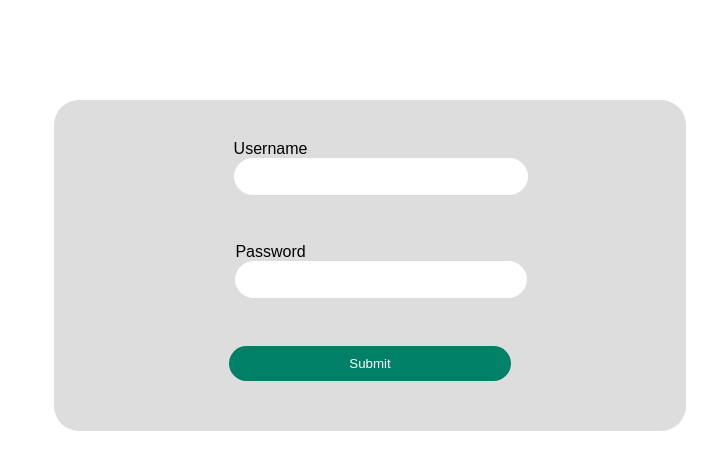
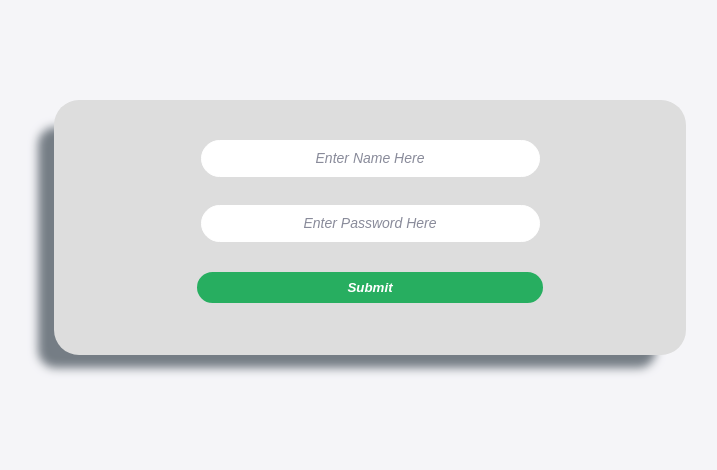
Before and after one commit to NamalTharindu97/Tea-Factory, a React (Create React App) app in the folder frontend/: page / in a window 1280 px wide. Shown: the top 470 px of the page, without its empty margins (270-987 px from the left). Built offline with nearby package versions, Linux system fonts and the light colour scheme.

Commit message:
validation formik and add more css to login

```diff
--- a/frontend/package.json
+++ b/frontend/package.json
@@ -7,13 +7,15 @@
     "@testing-library/react": "^13.4.0",
     "@testing-library/user-event": "^13.5.0",
     "axios": "^1.3.5",
+    "formik": "^2.2.9",
     "jwt-decode": "^3.1.2",
     "nodemon": "^2.0.22",
     "react": "^18.2.0",
     "react-dom": "^18.2.0",
     "react-router-dom": "^6.10.0",
     "react-scripts": "5.0.1",
-    "web-vitals": "^2.1.4"
+    "web-vitals": "^2.1.4",
+    "yup": "^1.1.1"
   },
   "scripts": {
     "start": "react-scripts start",
--- a/frontend/src/pages/login/login.css
+++ b/frontend/src/pages/login/login.css
@@ -1,63 +1,9 @@
 @import url(../../asserts/Theme.css);
-:root {
-  /* COLORS */
-  --primary: #27ae60;
-  --transparentPrimray: rgba(227, 120, 75, 0.4);
-  --DarkSpringGreen: #008066;
-  --VividSpringGreen: #00ffa8;
-  --LightGreen1: #16ff00;
-  --LightGreen2: #b4ff9f;
-  --red: #ff1717;
-  --blue: #0064c0;
-  --darkBlue: #111a2c;
-  --darkGray: #525c67;
-  --darkGray2: #757d85;
-  --gray: #898b9a;
-  --gray2: #bbbdc1;
-  --gray3: #cfd0d7;
-  --lightGray1: #dddddd;
-  --lightGray2: #f5f5f8;
-  --white2: #fbfbfb;
-  --white: #ffffff;
-  --black: #000000;
 
-  /* TRANSPARENT COLORS */
-  --transparent: transparent;
-  --transparentBlack1: rgba(0, 0, 0, 0.1);
-  --transparentBlack7: rgba(0, 0, 0, 0.7);
+body {
+  background-color: var(--lightGray2);
+}
 
-  /* SIZES */
-  --base: 8px;
-  --font: 14px;
-  --radius: 12px;
-  --padding: 24px;
-
-  /* FONTS */
-  --largeTitleFont: "Poppins-Black", sans-serif;
-  --h1Font: "Poppins-Bold", sans-serif;
-  --h2Font: "Poppins-Bold", sans-serif;
-  --h3Font: "Poppins-SemiBold", sans-serif;
-  --h4Font: "Poppins-SemiBold", sans-serif;
-  --h5Font: "Poppins-SemiBold", sans-serif;
-  --body1Font: "Poppins-Regular", sans-serif;
-  --body2Font: "Poppins-Regular", sans-serif;
-  --body3Font: "Poppins-Regular", sans-serif;
-  --body4Font: "Poppins-Regular", sans-serif;
-  --body5Font: "Poppins-Regular", sans-serif;
-
-  /* FONTSIZES */
-  --largeTitle: 40px;
-  --h1: 30px;
-  --h2: 22px;
-  --h3: 16px;
-  --h4: 14px;
-  --h5: 12px;
-  --body1: 30px;
-  --body2: 22px;
-  --body3: 16px;
-  --body4: 14px;
-  --body5: 12px;
-}
 form {
   display: flex;
   flex-direction: column;
@@ -69,33 +15,63 @@ form {
   margin-right: 25%;
   border-radius: 25px;
   background-color: var(--lightGray1);
+  -webkit-box-shadow: -23px 20px 10px -7px rgba(117, 125, 133, 1);
+  -moz-box-shadow: -23px 20px 10px -7px rgba(117, 125, 133, 1);
+  box-shadow: -23px 20px 10px -7px rgba(117, 125, 133, 1);
 }
 
 label {
   margin-bottom: 10px;
+  font-weight: 500;
   font-family: var(--largeTitleFont);
 }
 
 input {
-  padding: 10px;
+  padding: 10px 80px;
   border-radius: 25px;
   border: 1px solid var(--white);
-  margin-bottom: 20px;
-  width: 100%;
-  max-width: 300px;
 }
-
+input:focus {
+  outline: none;
+  border: 2px solid var(--blue);
+}
 button {
-  background-color: var(--DarkSpringGreen);
+  background-color: var(--primary);
   font-family: var(--h2Font);
-  color: white;
+  color: var(--white);
   border: none;
+  font-weight: 600;
   border-radius: 25px;
-  padding: 10px 120px;
+  padding: 8px 150px;
   cursor: pointer;
+  font-style: italic;
+  border: 2px solid var(--lightGray1);
   transition: background-color 0.3s ease;
 }
 
 button:hover {
   background-color: var(--VividSpringGreen);
+  border: 2px solid var(--white);
 }
+
+.error {
+  color: var(--red);
+  font-size: 14px;
+  margin-top: 5px;
+  font-family: var(--largeTitleFont);
+  font-weight: 600;
+  margin-left: 15px;
+}
+.error-input {
+  padding: 10px 80px;
+  border-radius: 25px;
+  border: 2px solid red;
+}
+
+input::placeholder {
+  color: var(--gray);
+  font-size: 14px;
+  font-family: var(--largeTitleFont);
+  font-style: italic;
+  text-align: center;
+}
--- a/frontend/src/pages/login/login.js
+++ b/frontend/src/pages/login/login.js
@@ -1,21 +1,28 @@
-import React, { useState } from "react";
+import React from "react";
 import axios from "axios";
 import jwt_decode from "jwt-decode";
 import { useNavigate } from "react-router-dom";
+import { useFormik } from "formik";
+import * as Yup from "yup";
 import "./login.css";
 
 function LoginForm() {
-  const [username, setUsername] = useState("");
-  const [password, setPassword] = useState("");
   const navigate = useNavigate();
 
-  const handleSubmit = async (event) => {
-    event.preventDefault();
-
+  const formik = useFormik({
+    initialValues: {
+      username: "",
+      password: "",
+    },
+    validationSchema: Yup.object({
+      username: Yup.string().required("Username is required"),
+      password: Yup.string().required("Password is required"),
+    }),
+    onSubmit: async (values, { setSubmitting }) => {
       try {
         const response = await axios.post("http://localhost:5000/api/v1/tea-factory/employees/login", {
-        name: username,
-        password,
+          name: values.username,
+          password: values.password,
         });
         const accessToken = response.data.accessToken;
         const decodedToken = jwt_decode(accessToken);
@@ -42,21 +49,43 @@ function LoginForm() {
         console.log(error.response.data.message);
         // Here you can handle the error, such as displaying an error message to the user
       }
-  };
+      setSubmitting(false);
+    },
+  });
 
   return (
-    <form onSubmit={handleSubmit}>
+    <form onSubmit={formik.handleSubmit}>
       <label>
-        Username
-        <input type="text" value={username} onChange={(event) => setUsername(event.target.value)} />
+        {/* Username */}
+        <input
+          type="text"
+          name="username"
+          value={formik.values.username}
+          onChange={formik.handleChange}
+          onBlur={formik.handleBlur}
+          placeholder="Enter Name Here"
+          className={formik.touched.username && formik.errors.username ? "error-input" : ""}
+        />
+        {formik.touched.username && formik.errors.username ? <div className="error">{formik.errors.username}</div> : null}
       </label>
       <br />
       <label>
-        Password
-        <input type="password" value={password} onChange={(event) => setPassword(event.target.value)} />
+        {/* Password */}
+        <input
+          type="password"
+          name="password"
+          value={formik.values.password}
+          onChange={formik.handleChange}
+          onBlur={formik.handleBlur}
+          placeholder="Enter Password Here"
+          className={formik.touched.password && formik.errors.password ? "error-input" : ""}
+        />
+        {formik.touched.password && formik.errors.password ? <div className="error">{formik.errors.password}</div> : null}
       </label>
       <br />
-      <button type="submit">Submit</button>
+      <button type="submit" disabled={formik.isSubmitting}>
+        Submit
+      </button>
     </form>
   );
 }
```
Also changed, not shown: 1 other file (tests, documents, lock files or other folders). Lines whose indentation alone changed are shown as unchanged.
